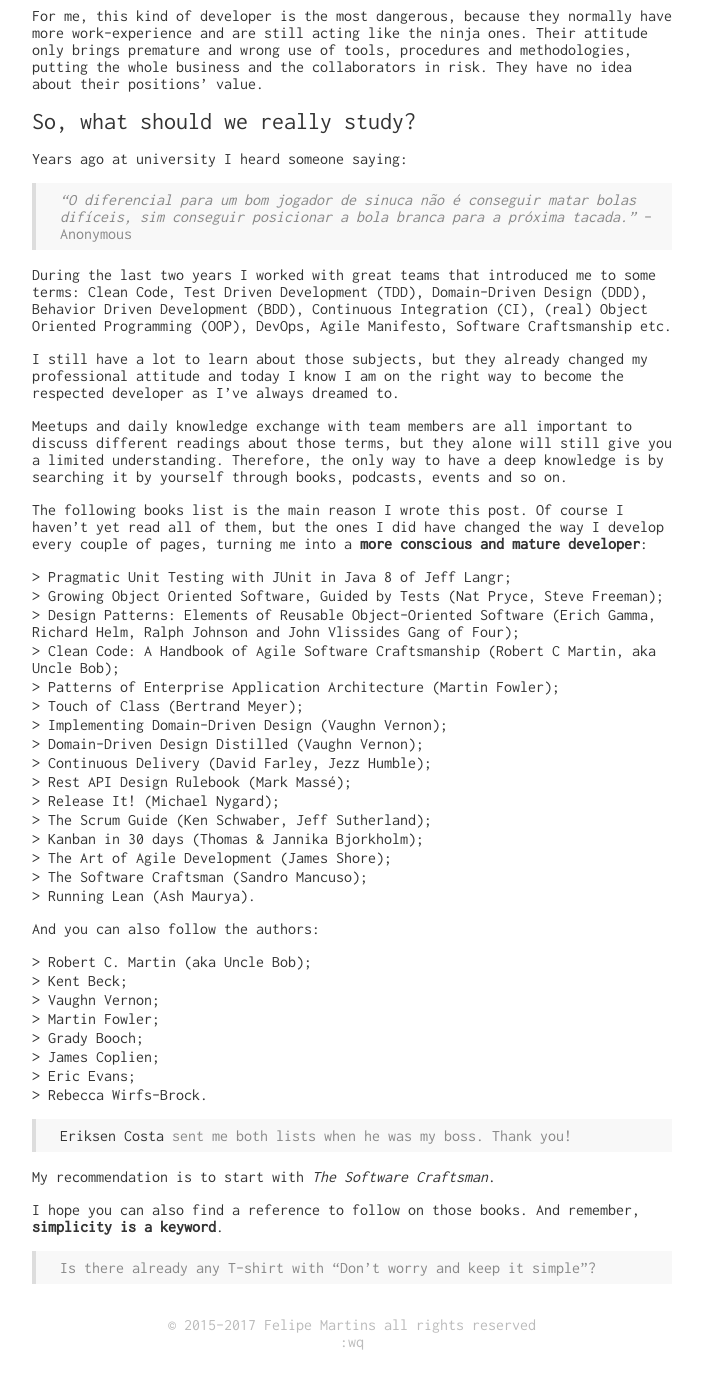
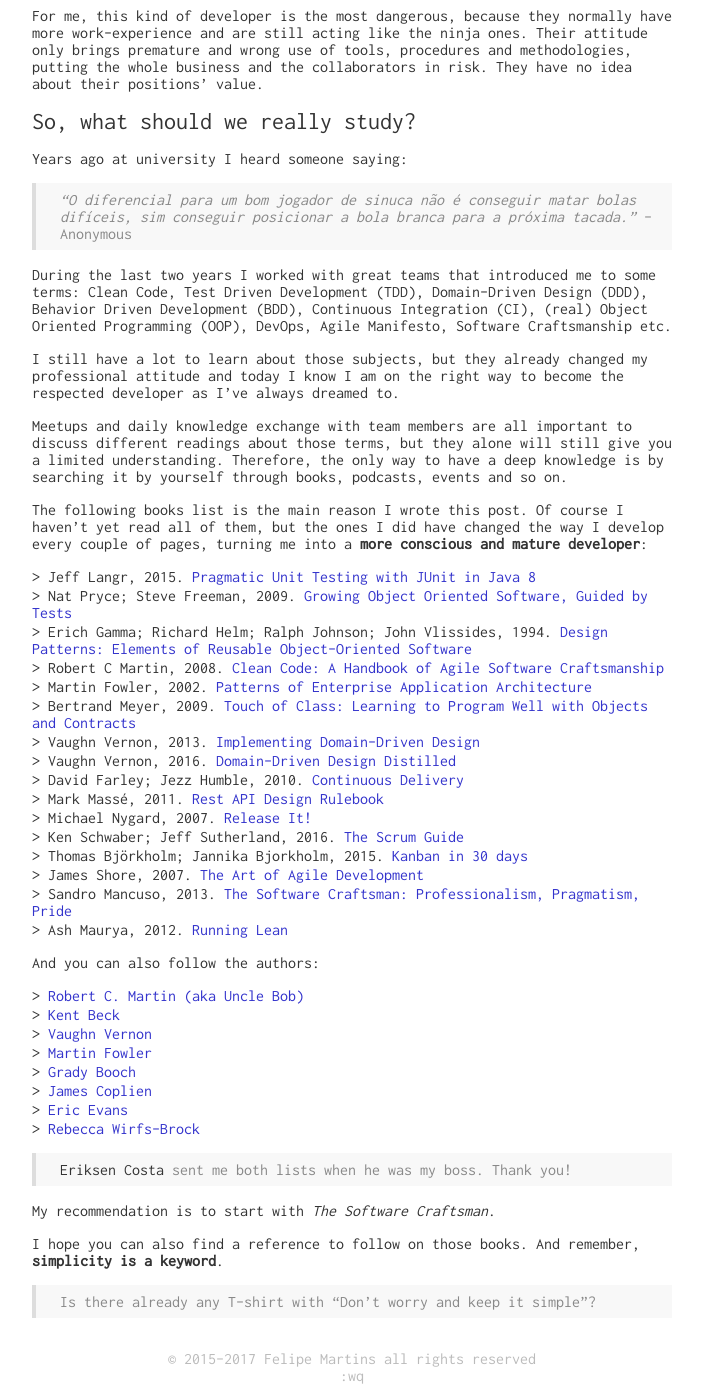
Before and after one commit to fefas/blog.fefas.net, a Jekyll site: the page built from _posts/2017-06-20-what-should-a-developer-really-catch?.md, in a window 1280 px wide and 1400 px high, scrolled down 1884 px. Shown: the whole window, without its empty margins (288-990 px from the left). Built offline with Jekyll 4.4.1, drawn with Linux system fonts in a browser that asks for light colours; before the commit the page ends 3250 px from its top, so only the background shows below that.

Commit message:
Edit lists of the first post

```diff
--- a/_posts/2017-06-20-what-should-a-developer-really-catch?.md
+++ b/_posts/2017-06-20-what-should-a-developer-really-catch?.md
@@ -122,35 +122,33 @@ haven't yet read all of them, but the ones I did have changed the way I develop
 every couple of pages, turning me into a **more conscious and mature
 developer**:
 
-- Pragmatic Unit Testing with JUnit in Java 8 of Jeff Langr;
-- Growing Object Oriented Software, Guided by Tests (Nat Pryce, Steve Freeman);
-- Design Patterns: Elements of Reusable Object-Oriented Software (Erich Gamma,
-  Richard Helm, Ralph Johnson and John Vlissides Gang of Four);
-- Clean Code: A Handbook of Agile Software Craftsmanship (Robert C Martin, aka
-  Uncle Bob);
-- Patterns of Enterprise Application Architecture (Martin Fowler);
-- Touch of Class (Bertrand Meyer);
-- Implementing Domain-Driven Design (Vaughn Vernon);
-- Domain-Driven Design Distilled (Vaughn Vernon);
-- Continuous Delivery (David Farley, Jezz Humble);
-- Rest API Design Rulebook (Mark Massé);
-- Release It! (Michael Nygard);
-- The Scrum Guide (Ken Schwaber, Jeff Sutherland);
-- Kanban in 30 days (Thomas & Jannika Bjorkholm);
-- The Art of Agile Development (James Shore);
-- The Software Craftsman (Sandro Mancuso);
-- Running Lean (Ash Maurya).
+- Jeff Langr, 2015. [Pragmatic Unit Testing with JUnit in Java 8](https://www.amazon.com/Pragmatic-Unit-Testing-Java-JUnit-ebook/dp/B00VXT0ZA2)
+- Nat Pryce; Steve Freeman, 2009. [Growing Object Oriented Software, Guided by Tests](https://www.amazon.com/Growing-Object-Oriented-Software-Guided-Tests/dp/0321503627)
+- Erich Gamma; Richard Helm; Ralph Johnson; John Vlissides, 1994. [Design Patterns: Elements of Reusable Object-Oriented Software](https://www.amazon.com/Design-Patterns-Elements-Reusable-Object-Oriented/dp/0201633612)
+- Robert C Martin, 2008. [Clean Code: A Handbook of Agile Software Craftsmanship](https://www.amazon.com/Clean-Code-Handbook-Software-Craftsmanship/dp/0132350882)
+- Martin Fowler, 2002. [Patterns of Enterprise Application Architecture](https://www.amazon.com/Patterns-Enterprise-Application-Architecture-Martin/dp/0321127420)
+- Bertrand Meyer, 2009. [Touch of Class: Learning to Program Well with Objects and Contracts](https://www.amazon.com/Touch-Class-Learning-Program-Contracts/dp/3540921443)
+- Vaughn Vernon, 2013. [Implementing Domain-Driven Design](https://www.amazon.com/Implementing-Domain-Driven-Design-Vaughn-Vernon/dp/0321834577)
+- Vaughn Vernon, 2016. [Domain-Driven Design Distilled](https://www.amazon.com/Domain-Driven-Design-Distilled-Vaughn-Vernon/dp/0134434420)
+- David Farley; Jezz Humble, 2010. [Continuous Delivery](https://www.amazon.com/Continuous-Delivery-Deployment-Automation-Addison-Wesley/dp/0321601912)
+- Mark Massé, 2011. [Rest API Design Rulebook](http://shop.oreilly.com/product/0636920021575.do)
+- Michael Nygard, 2007. [Release It!](http://shop.oreilly.com/product/9780978739218.do)
+- Ken Schwaber; Jeff Sutherland, 2016. [The Scrum Guide](http://www.scrumguides.org/docs/scrumguide/v2016/2016-Scrum-Guide-US.pdf#zoom=100)
+- Thomas Björkholm; Jannika Bjorkholm, 2015. [Kanban in 30 days](https://www.amazon.com/Kanban-30-days-Tomas-Björkholm/dp/1783000902)
+- James Shore, 2007. [The Art of Agile Development](http://shop.oreilly.com/product/9780596527679.do)
+- Sandro Mancuso, 2013. [The Software Craftsman: Professionalism, Pragmatism, Pride](https://www.amazon.com/dp/B00QXAGIDO/ref=cm_sw_r_cp_dp_T1_T3zrzb5139XRC)
+- Ash Maurya, 2012. [Running Lean](http://shop.oreilly.com/product/0636920020141.do)
 
 And you can also follow the authors:
 
-- Robert C. Martin (aka Uncle Bob);
-- Kent Beck;
-- Vaughn Vernon;
-- Martin Fowler;
-- Grady Booch;
-- James Coplien;
-- Eric Evans;
-- Rebecca Wirfs-Brock.
+- [Robert C. Martin (aka Uncle Bob)](https://twitter.com/unclebobmartin)
+- [Kent Beck](https://twitter.com/KentBeck)
+- [Vaughn Vernon](https://twitter.com/VaughnVernon)
+- [Martin Fowler](https://twitter.com/martinfowler)
+- [Grady Booch](https://twitter.com/Grady_Booch)
+- [James Coplien](https://twitter.com/jcoplien)
+- [Eric Evans](https://twitter.com/ericevans0)
+- [Rebecca Wirfs-Brock](https://twitter.com/rebeccawb)
 
 > [Eriksen Costa](https://blog.eriksen.com.br) sent me both lists when he was my
 > boss. Thank you!
```
